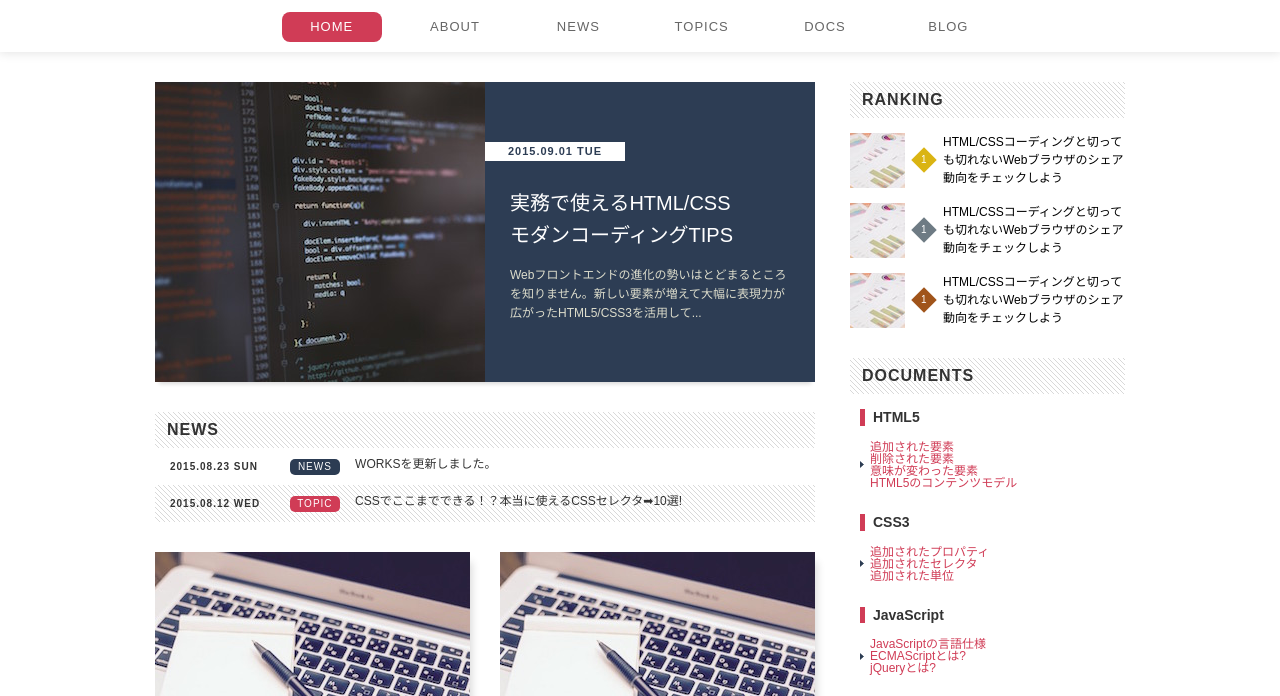
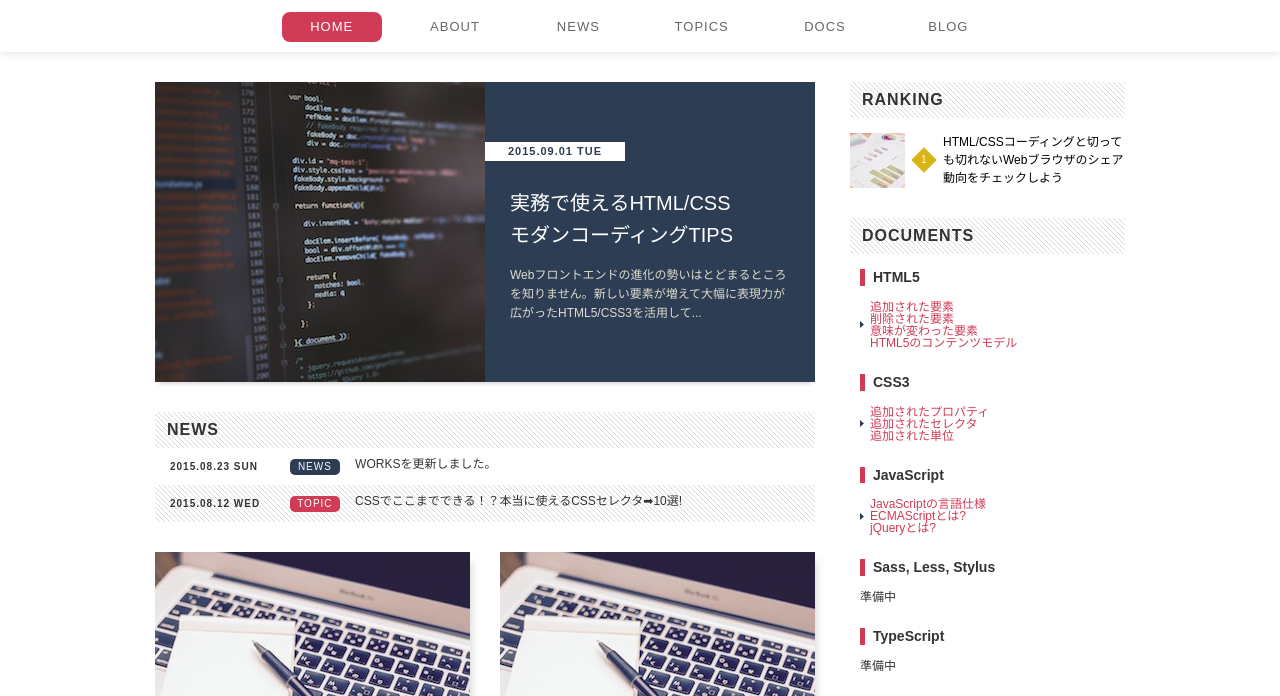
Before and after one commit to teruyainomata0831/standard-layout, a plain HTML site: page index.html in a window 1280 px wide. Shown: the part 87-783 px from the top of the page. Drawn offline with Linux system fonts and the light colour scheme.

Commit message:
完成！

```diff
--- a/index.html
+++ b/index.html
@@ -84,20 +84,6 @@
               <p class="text">HTML/CSSコーディングと切っても切れないWebブラウザのシェア動向をチェックしよう</p>
             </a>
           </li>
-          <li class="ranking-item">
-            <a href="#">
-              <img src="./images/ranking.jpg" alt="グラフの画像" class="image">
-              <span class="order"></span>
-              <p class="text">HTML/CSSコーディングと切っても切れないWebブラウザのシェア動向をチェックしよう</p>
-            </a>
-          </li>
-          <li class="ranking-item">
-            <a href="#">
-              <img src="./images/ranking.jpg" alt="グラフの画像" class="image">
-              <span class="order"></span>
-              <p class="text">HTML/CSSコーディングと切っても切れないWebブラウザのシェア動向をチェックしよう</p>
-            </a>
-          </li>
         </ol>
         <h2 class="heading">DOCUMENTS</h2>
         <ul class="documents">
```
